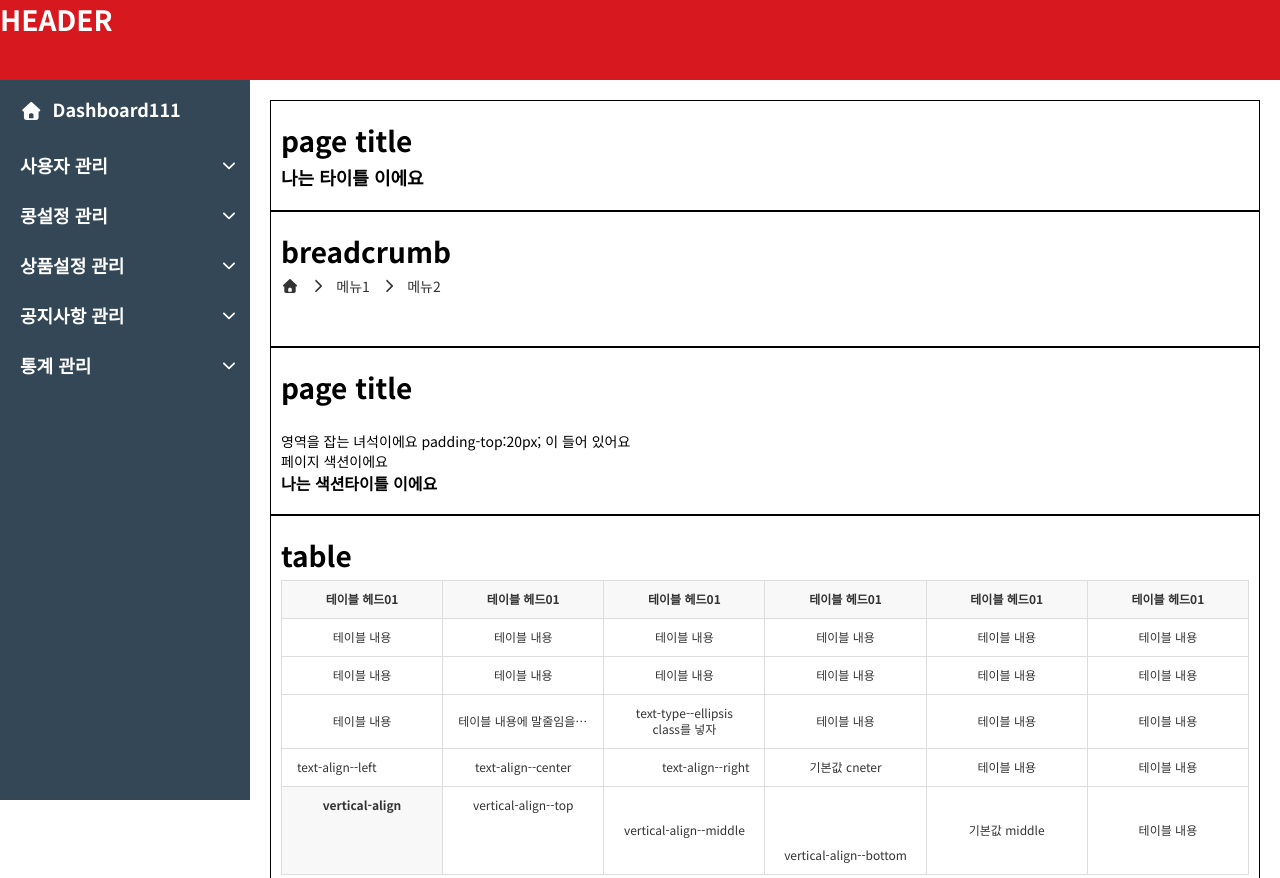
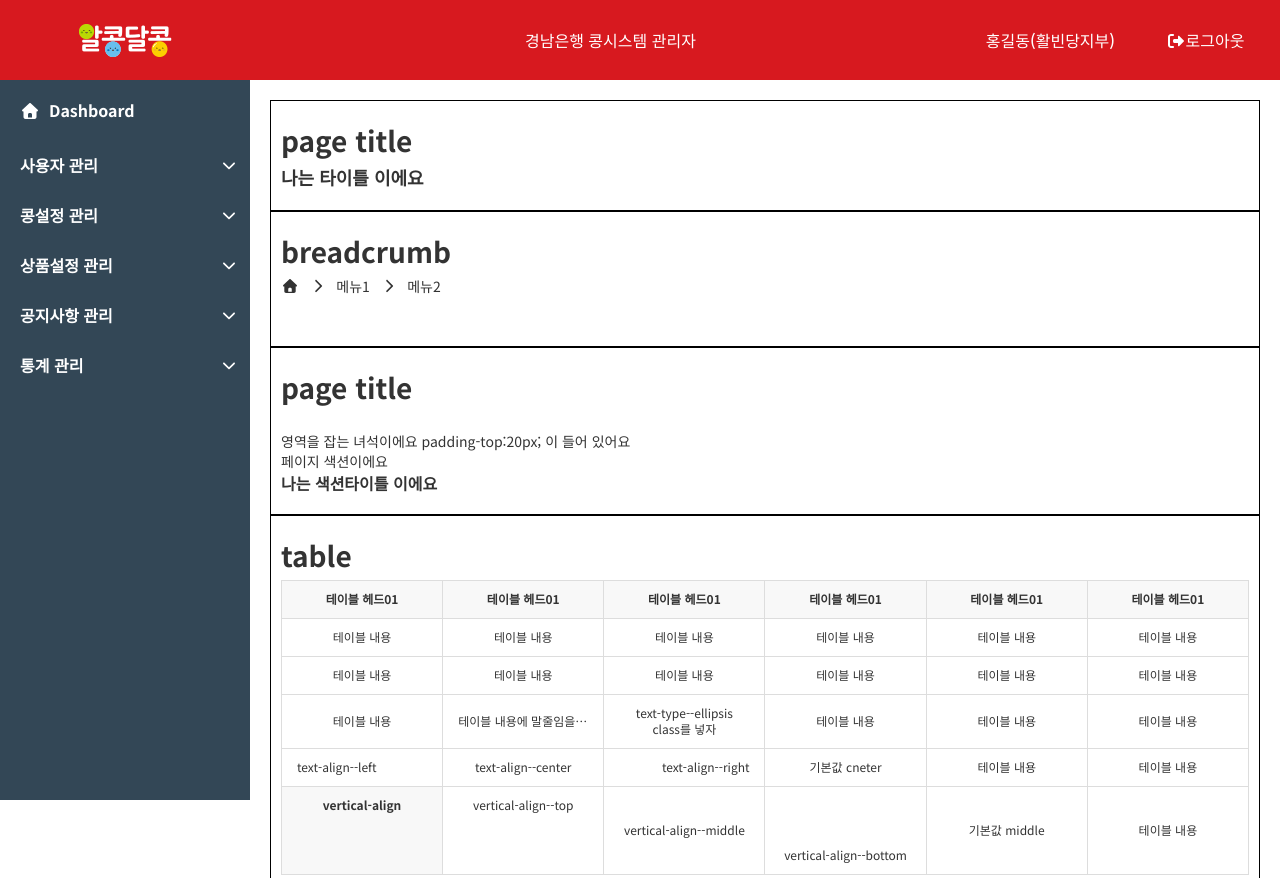
Before and after one commit to 6feetsong/kongkongkong, a website: page index.html in a window 1280 px wide. Shown: the top 878 px of the page. Drawn offline with Linux system fonts and the light colour scheme.

Commit message:
헤더 작업

```diff
--- a/assets/css/default.css
+++ b/assets/css/default.css
@@ -1,5 +1,5 @@
+@import url("https://fonts.googleapis.com/css2?family=Noto+Sans+KR:wght@100;300;400;500;700;900&display=swap");
 /* prettier-ignore */
-@import url('https://fonts.googleapis.com/css2?family=Noto+Sans+KR:wght@100;300;400;500;700;900&display=swap');
 html, body, div, span, applet, object, iframe, h1, h2, h3, h4, h5, h6, p, blockquote, pre, a, abbr, acronym, address, big, cite, code, del, dfn, em, img, ins, kbd, q, s, samp, small, strike, strong, sub, sup, tt, var, b, u, i, center, dl, dt, dd, ol, ul, li, fieldset, form, label, legend, table, caption, tbody, tfoot, thead, tr, th, td, main, article, aside, canvas, details, embed, figure, figcaption, footer, header, hgroup, menu, nav, output, ruby, section, summary, time, mark, audio, video {margin:0; padding:0; border:0; word-break: keep-all;}
 main {
   display: block;
@@ -17,12 +17,15 @@ hr {
   border: none;
   background-color: #000000;
 }
+strong {
+  font-weight: 500;
+}
 em {
-  font-style: normal;
+  font-style: 400;
 }
 mark {
   background-color: transparent;
-  font-style: normal;
+  font-style: 400;
 }
 button {
   border: none;
@@ -45,7 +48,7 @@ a {
   text-decoration: none;
 }
 a:hover {
-  text-decoration: none;
+  text-decoration: underline;
 }
 
 img {
@@ -95,29 +98,31 @@ th,
 td {
 }
 th {
-  font-weight: 400;
-  text-align: left;
+  font-weight: 700;
+  text-align: center;
 }
 td {
 }
 
 html {
   font-size: 14px;
-  font-family:'Noto Sans KR', "맑은 고딕", "Malgun Gothic", "돋움", "Dotum", sans-serif;
+  font-family: "Noto Sans KR", "맑은 고딕", "Malgun Gothic", "돋움", "Dotum",
+    sans-serif;
   line-height: 1.4;
   letter-spacing: 0;
   -webkit-font-smoothing: antialiased;
 }
 body {
   background-color: transparent;
-  color: #000000;
+  color: #333333;
   font-weight: 400;
 }
 input,
 textarea,
 select,
 button {
-  font-family:'Noto Sans KR', "맑은 고딕", "Malgun Gothic", "돋움", "Dotum", sans-serif;
+  font-family: "Noto Sans KR", "맑은 고딕", "Malgun Gothic", "돋움", "Dotum",
+    sans-serif;
 }
 
 /* LAYOUT */
@@ -131,8 +136,66 @@ button {
   top: 0;
   width: 100%;
   height: 80px;
-  background-color: #D7191F;
-  color:#ffffff;
+  background-color: #d7191f;
+  color: #ffffff;
+}
+.doc-header__inner {
+  display: flex;
+}
+.doc-header__logo {
+  flex: 0 1 auto;
+  display: flex;
+  align-items: center;
+  justify-content: center;
+  width: 250px;
+  height: 80px;
+}
+.doc-header__logo-link {
+  display: block;
+  width: 250px;
+  height: 80px;
+  background-image: url("../images/main_logo.png");
+  background-position: 50% 50%;
+  background-repeat: no-repeat;
+  font: 0/0 a;
+}
+.doc-header__title {
+  flex: 0 1 100%;
+  display: flex;
+  align-items: center;
+  justify-content: center;
+  color: #ffffff;
+  font-size: 16px;
+  font-weight: 500;
+  text-align: center;
+}
+.doc-header__aside {
+  flex: 0 0 auto;
+  display: flex;
+}
+.doc-header__user {
+  display: flex;
+  align-items: center;
+  justify-content: center;
+  box-sizing: border-box;
+  height: 80px;
+  padding: 15px;
+}
+.doc-header__user-name {
+  color: #ffffff;
+  font-size: 16px;
+  font-weight: 500;
+}
+
+.doc-header__logout {
+  display: flex;
+  align-items: center;
+  justify-content: center;
+  width: 150px;
+  height: 80px;
+  color: #ffffff;
+  font-size: 16px;
+  font-weight: 500;
 }
 /*  //HEADER */
 /*  FOOTER */
@@ -146,9 +209,9 @@ button {
   bottom: 0px;
   box-sizing: border-box;
   width: 250px;
-  padding-left:1px;
-  background-color:#334756;
-  color:#ffffff;
+  padding-left: 1px;
+  background-color: #334756;
+  color: #ffffff;
   overflow-x: hidden;
 }
 .doc-nav__inner {
@@ -156,15 +219,15 @@ button {
 
 .doc-nav__button,
 .doc-nav__link {
-  position:relative;
+  position: relative;
   display: block;
   box-sizing: border-box;
   width: 100%;
-  height:50px;
-  padding:0 15px 0 19px;
-  color:#ffffff;
-  font-size:18px;
-  font-weight:700;
+  height: 50px;
+  padding: 0 15px 0 19px;
+  color: #ffffff;
+  font-size: 16px;
+  font-weight: 700;
   text-align: left;
 }
 .doc-nav__link {
@@ -173,60 +236,61 @@ button {
 }
 .doc-nav__text {
 }
-.doc-nav__icon{
-  position:absolute;
-  right:15px;
-  top:50%;
-  transform:translateY(-50%);
+.doc-nav__icon {
+  position: absolute;
+  right: 15px;
+  top: 50%;
+  transform: translateY(-50%);
   line-height: 0;
-};
+}
 
 .doc-nav__dashboard {
 }
-.doc-nav__dashboard .doc-nav__link{
-  height:60px
+.doc-nav__dashboard .doc-nav__link {
+  height: 60px;
 }
 .doc-nav__1depth {
 }
-.doc-nav__1depth--is-active{
-  background-color:#2C394B;
+.doc-nav__1depth--is-active {
+  background-color: #2c394b;
 }
-.doc-nav__1depth--is-active .doc-nav__icon{
-  transform:rotate(180deg) translateY(50%);
+.doc-nav__1depth--is-active .doc-nav__icon {
+  transform: rotate(180deg) translateY(50%);
 }
 .doc-nav__2depth {
   display: none;
-  position:relative;
-  height:50px;
+  position: relative;
+  height: 50px;
 }
-.doc-nav__2depth::before{
-  content: '';
-  position:absolute;
-  left:0;
-  top:0;
-  display:block;
-  width:5px;
-  height:100%;
-  background-color:#D7191F;
+.doc-nav__2depth::before {
+  content: "";
+  position: absolute;
+  left: 0;
+  top: 0;
+  display: block;
+  width: 5px;
+  height: 100%;
+  background-color: #d7191f;
   opacity: 0;
 }
-.doc-nav__2depth:hover::before{
+.doc-nav__2depth:hover::before {
   opacity: 0.7;
 }
 
 .doc-nav__2depth--is-active::before,
-.doc-nav__2depth--is-active:hover::before{
+.doc-nav__2depth--is-active:hover::before {
   opacity: 1;
 }
 
 .doc-nav__2depth .doc-nav__button,
-.doc-nav__2depth .doc-nav__link{
-  padding-left:30px;
-  font-size:14px;
+.doc-nav__2depth .doc-nav__link {
+  padding-left: 30px;
+  font-size: 14px;
+  font-weight: 500;
 }
 
-.doc-nav__1depth--is-active .doc-nav__2depth{
-  display:block;
+.doc-nav__1depth--is-active .doc-nav__2depth {
+  display: block;
 }
 /*  NAV */
 /* MAIN */
--- a/index.html
+++ b/index.html
@@ -19,13 +19,24 @@
 <body>
   <div class="doc-wrap">
     <header class="doc-header">
-      <h1>HEADER</h1>
+      <div class="doc-header__inner">
+        <h1 class="doc-header__logo"><a class="doc-header__logo-link" href="#">알콩달콩</a></h1>
+        <div class="doc-header__title">경남은행 콩시스템 관리자</div>
+        <aside class="doc-header__aside">
+          <div class="doc-header__user">
+            <strong class="doc-header__user-name">홍길동(활빈당지부)</strong>
+          </div>
+          <div class="doc-header__logout">
+            <a href="#"><i class="fas fa-sign-out-alt"></i>로그아웃</a>
+          </div>
+        </aside>
+      </div>
     </header>
     <nav class="doc-nav">
       <div class="doc-nav__inner">
         <div class="doc-nav__dashboard">
           <a class="doc-nav__link" href="/index.html">
-            <span class="doc-nav__text"><i class="fas fa-home"></i>&nbsp;&nbsp;Dashboard111</span>
+            <span class="doc-nav__text"><i class="fas fa-home"></i>&nbsp;&nbsp;Dashboard</span>
           </a>
         </div>
         <div class="doc-nav__1depth">
```
Also changed, not shown: assets/images/main_logo.png (added), 1 other file.
